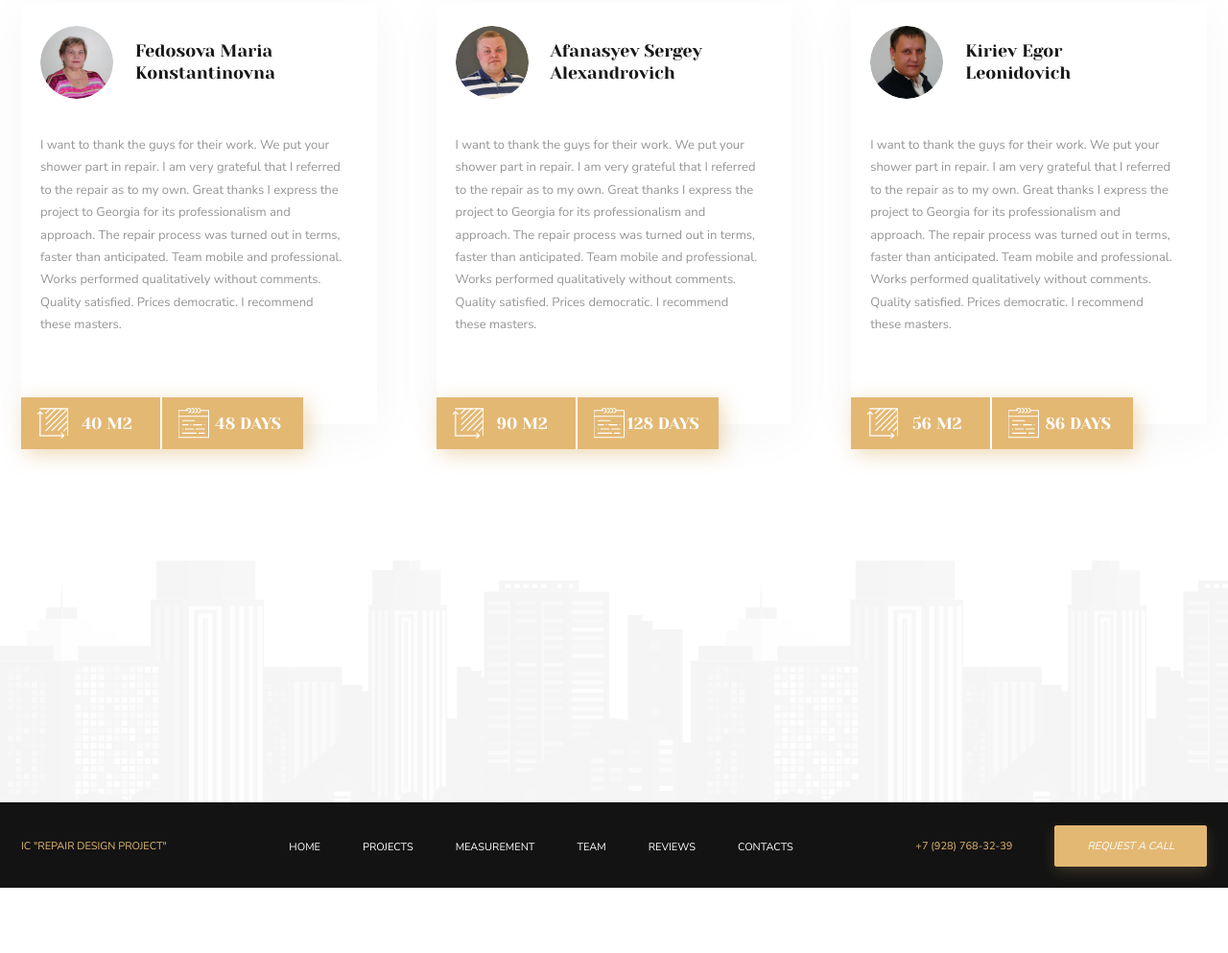
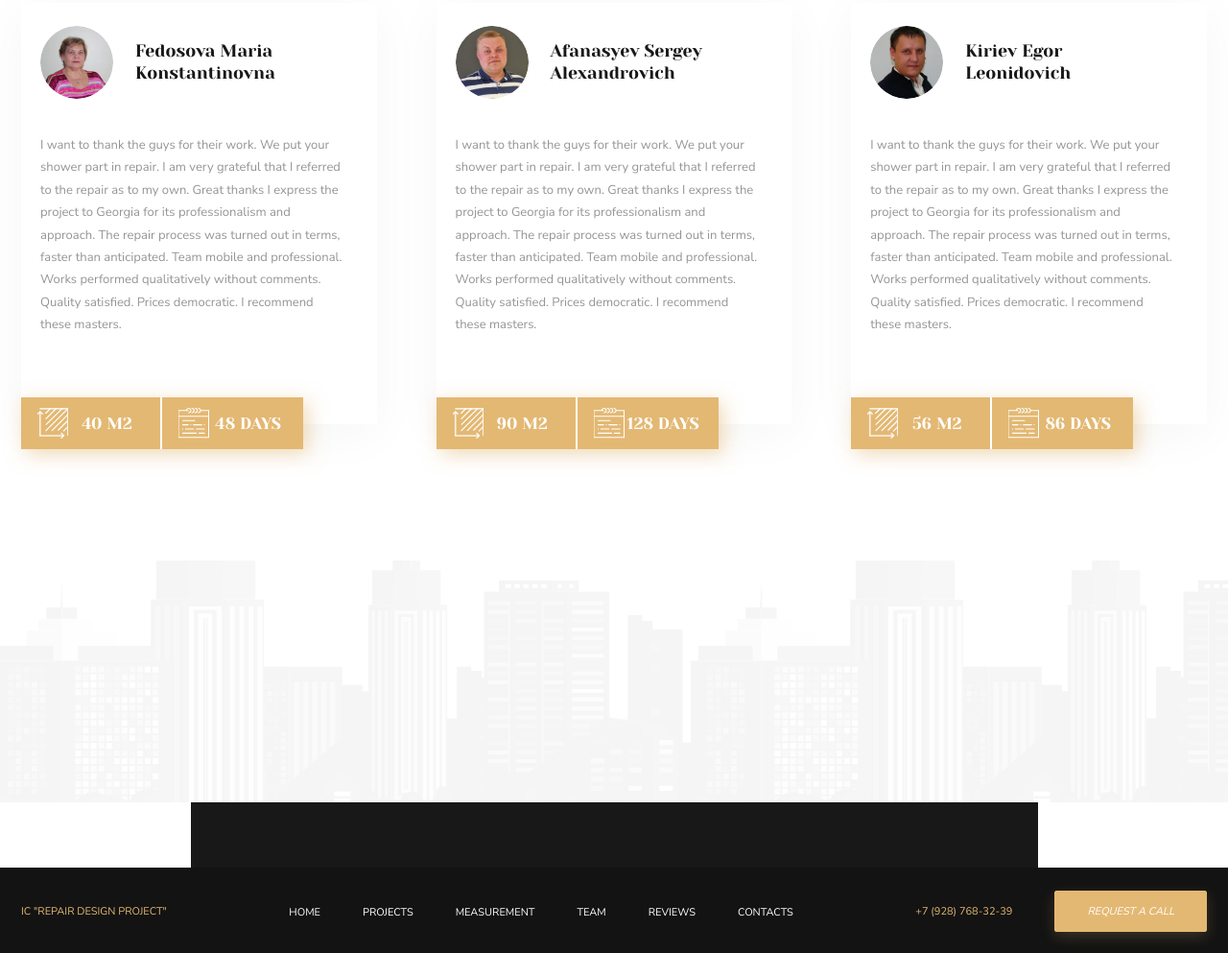
Before and after one commit to AKD8347/desing_website_page, a plain HTML site: page index.html in a window 1280 px wide. Shown: the part 5352-6345 px from the top of the page at 96% size. Before the commit the page ends 6277 px from the top, so only its background shows below. Drawn offline with Linux system fonts and the light colour scheme.

Commit message:
start question section

```diff
--- a/index.html
+++ b/index.html
@@ -327,7 +327,6 @@
             <p class="subtitle">80% of our customers recommend us to their <br>
                 friends and family.</p>
         </div>
-
         <div class="clients__grid">
             <div class="clients__element">
                 <div class="clients__about">
@@ -386,6 +385,13 @@
         </div>
     </div>
 </section>
+<section class="questions">
+    <div class="container">
+        <div class="questions__form">
+
+        </div>
+    </div>
+</section>
 <footer class="footer">
     <div class="container">
         <a href="#" class="footer__logo">IC "Repair Design Project"</a>
--- a/scss/_questions.scss
+++ b/scss/_questions.scss
@@ -0,0 +1,22 @@
+.questions {
+  display: flex;
+  flex-wrap: wrap;
+  flex-direction: row;
+  justify-content: center;
+  width: 100%;
+
+  .container {
+    justify-content: center;
+  }
+
+  &__form {
+    display: flex;
+    flex-wrap: wrap;
+    flex-direction: row;
+    justify-content: space-between;
+    width: 883px;
+    background-color: #181818;
+    padding: 34px;
+    box-sizing: border-box;
+  }
+}
--- a/scss/styles.scss
+++ b/scss/styles.scss
@@ -179,6 +179,8 @@ $Yeseva: 'Yeseva One', cursive;
 @import "examples";
 /*-- Clients --*/
 @import "clients";
+/*-- Questions --*/
+@import "questions";
 /*-- Footer --*/
 @import "footer";
 /*-- Footer close --*/
```
Also changed, not shown: scss/styles.css, 1 other file.
